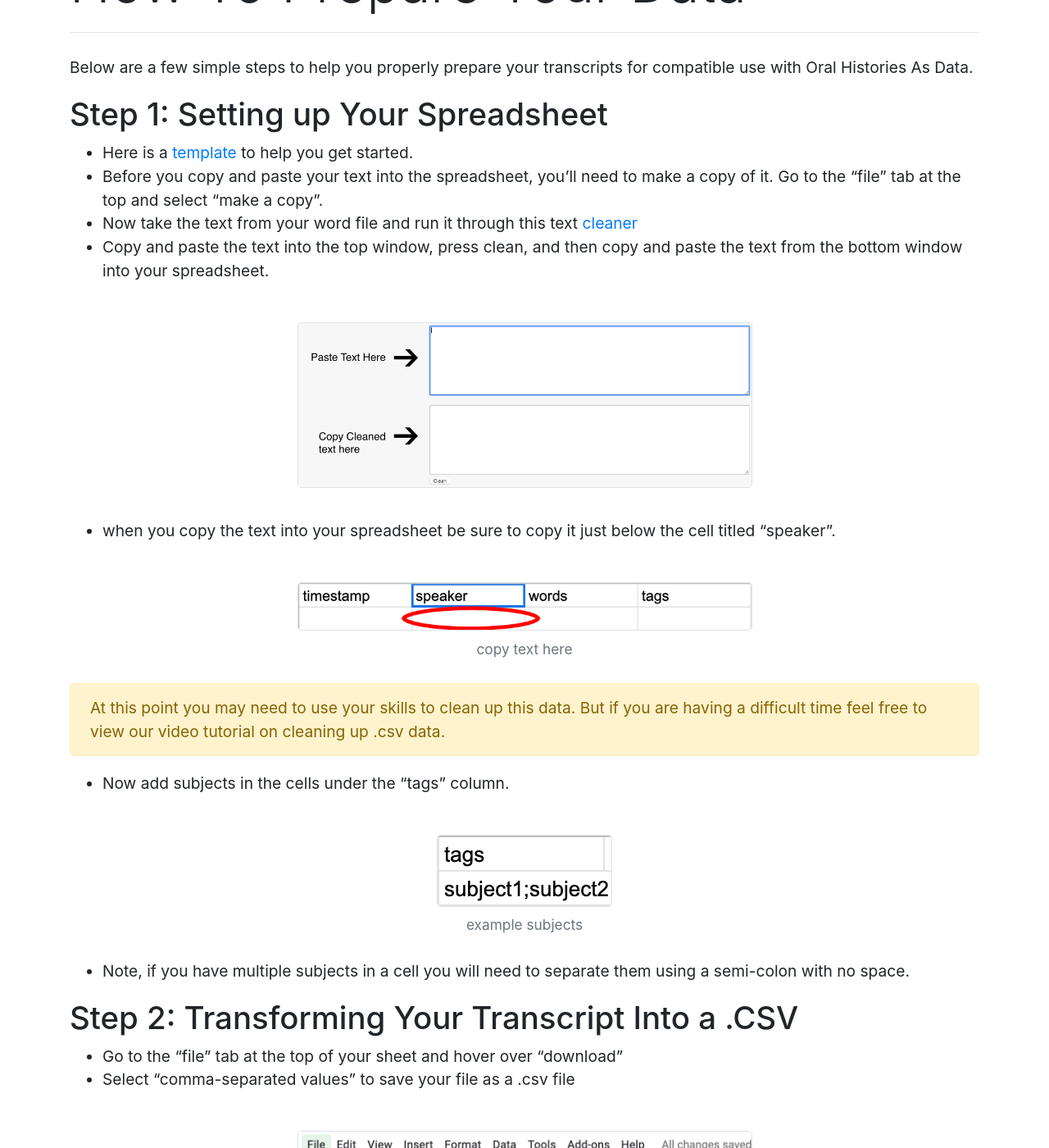
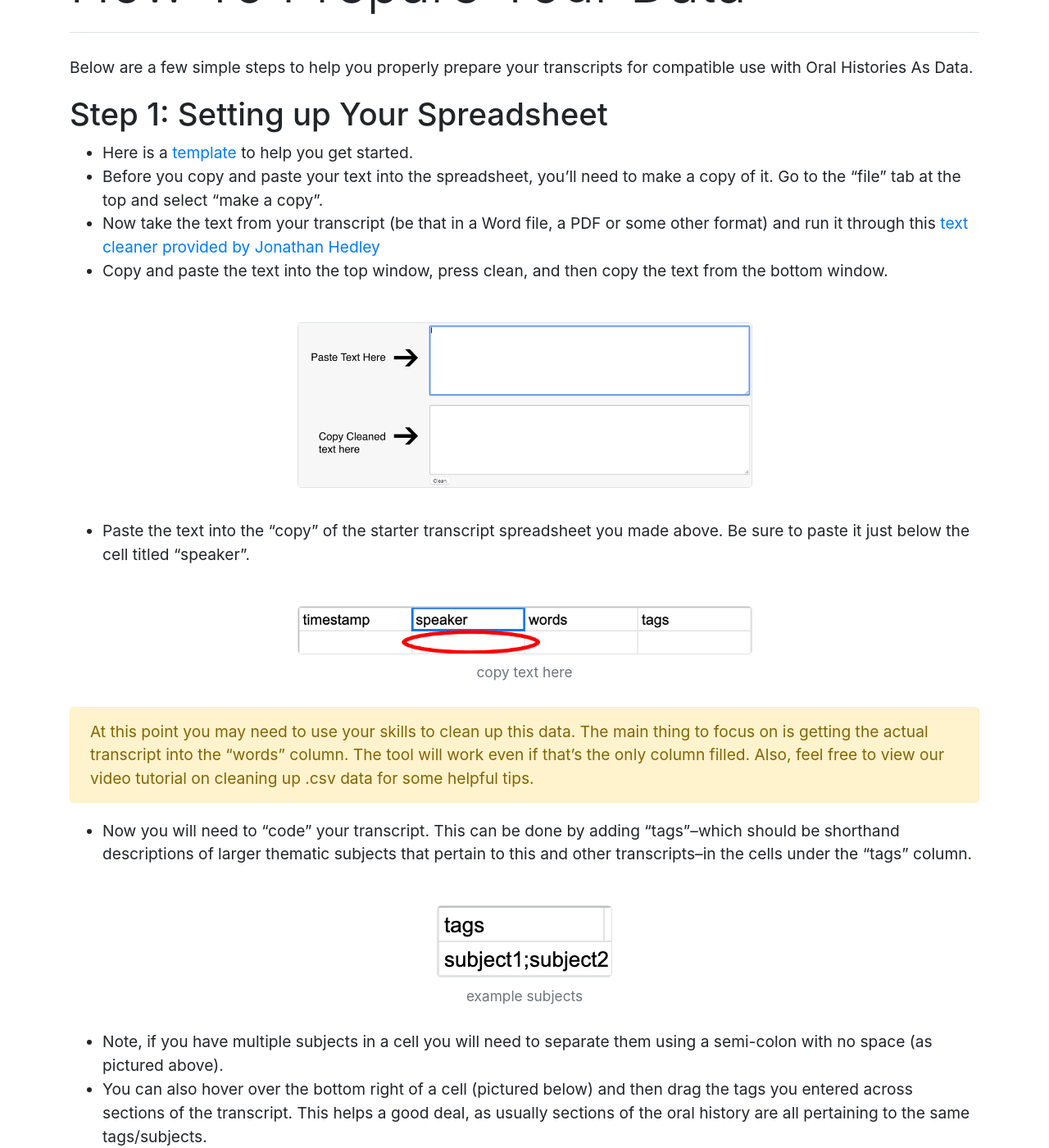
Before and after one commit to uidaholib/oral-history-as-data, a Jekyll site: the page built from _howto/prepareyourdata.md, in a window 1280 px wide and 1400 px high, scrolled down 258 px. Shown: the whole window at 82% size. Built offline with Jekyll 4.4.1, drawn with Linux system fonts in a browser that asks for light colours; nearby versions of some CDN libraries; some of the changed text lies outside the part shown.

Commit message:
edits to prepare your data tag description and edits to flow

```diff
--- a/_howto/prepareyourdata.md
+++ b/_howto/prepareyourdata.md
@@ -9,21 +9,24 @@
 
 - Here is a [template](https://docs.google.com/spreadsheets/d/1uWrPMItiP-XOSkm7gyC8b9bl3tpSQRj9zLzS5y8QnW0/edit?usp=sharing){:target="_blank"} to help you get started.
 - Before you copy and paste your text into the spreadsheet, you'll need to make a copy of it. Go to the "file" tab at the top and select "make a copy".
-- Now take the text from your word file and run it through this text [cleaner](https://jhy.io/tools/convert-word-to-plain-text){:target="_blank"}
-- Copy and paste the text into the top window, press clean, and then copy and paste the text from the bottom window into your spreadsheet.
+- Now take the text from your transcript (be that in a Word file, a PDF or some other format) and run it through this [text cleaner provided by Jonathan Hedley](https://jhy.io/tools/convert-word-to-plain-text){:target="_blank"}
+- Copy and paste the text into the top window, press clean, and then copy the text from the bottom window.
 {% include bootstrap/figure.md img="howto/text_cleaner_2.png" caption="" alt="a screenshot of the first section of the Ruby Installer website" class="w-50" %}
-- when you copy the text into your spreadsheet be sure to copy it just below the cell titled "speaker".
+- Paste the text into the "copy" of the starter transcript spreadsheet you made above. Be sure to paste it just below the cell titled "speaker".
 {% include bootstrap/figure.md img="howto/speaker_copy.png" caption="copy text here" alt="a screenshot of the first section of the Ruby Installer website" class="w-50" %}
 
 {:.alert .alert-warning}
-At this point you may need to use your skills to clean up this data. But if you are having a difficult time feel free to view our video tutorial on cleaning up .csv data.
-- Now add subjects in the cells under the "tags" column.
+At this point you may need to use your skills to clean up this data. The main thing to focus on is getting the actual transcript into the "words" column. The tool will work even if that's the only column filled. Also, feel free to view our video tutorial on cleaning up .csv data for some helpful tips.
+- Now you will need to "code" your transcript. This can be done by adding "tags"--which should be shorthand descriptions of larger thematic subjects that pertain to this and other transcripts--in the cells under the "tags" column.
 {% include bootstrap/figure.md img="howto/subjects_cell.png" caption="example subjects" alt="a screenshot of the first section of the Ruby Installer website" %}
-- Note, if you have multiple subjects in a cell you will need to separate them using a semi-colon with no space.
+- Note, if you have multiple subjects in a cell you will need to separate them using a semi-colon with no space (as pictured above).
+- You can also hover over the bottom right of a cell (pictured below) and then drag the tags you entered across sections of the transcript. This helps a good deal, as usually sections of the oral history are all pertaining to the same tags/subjects.
+{% include bootstrap/figure.md img="howto/bottom-right-corner.png" caption="Click here, hold, and drag the cursor down to pull down the tags across a section " alt="image of arrow pointing at bottom right of a cell in google sheets." %}
+
 
 ## Step 2: Transforming Your Transcript Into a .CSV
 
-- Go to the "file" tab at the top of your sheet and hover over "download"
+- Once you've edited the Google Sheet and gotten everything in order, go to the "file" tab at the top of your sheet and hover over "download"
 - Select "comma-separated values"  to save your file as a .csv file
 {% include bootstrap/figure.md img="howto/creating_csv_final.png" caption="" alt="a screenshot of the first section of the Ruby Installer website" class="w-50" %}
 
@@ -33,6 +36,6 @@
 The filters.csv will communicate with the tags you enter into the your transcript's .csv. The result will be an interactive element of OHD, comprised of a visualization and the ability to broaden and limit user focus when reading provided transcripts. Below is an image of a completed OHD visualization and a list of quick steps to help you set up your own "transcripts.csv".
 - First, go to this blank [spreadsheet](https://docs.google.com/spreadsheets/d/1qPU-7LFZrIWcLiHuTqnlbnRD1869SJalJ5OCL7tGtzE/edit#gid=0){:target="_blank"}.
 - Click the "file" icon and choose "make a copy."
-- Under shortfilter write out the tags you wish to include in the transcript.
-- Under text write out a brief description of that tag.
+- In the "tag" column write out the tags you wish to include in the transcript.
+- In the "description" column write out a brief description of that tag.
 - Finally, you create a new .csv by clicking on the "file" icon, hovering above "download", and selecting "comma-separated values".
```
Also changed, not shown: images/howto/bottom-right-corner.png (added), images/howto/filters_csv2.png.
